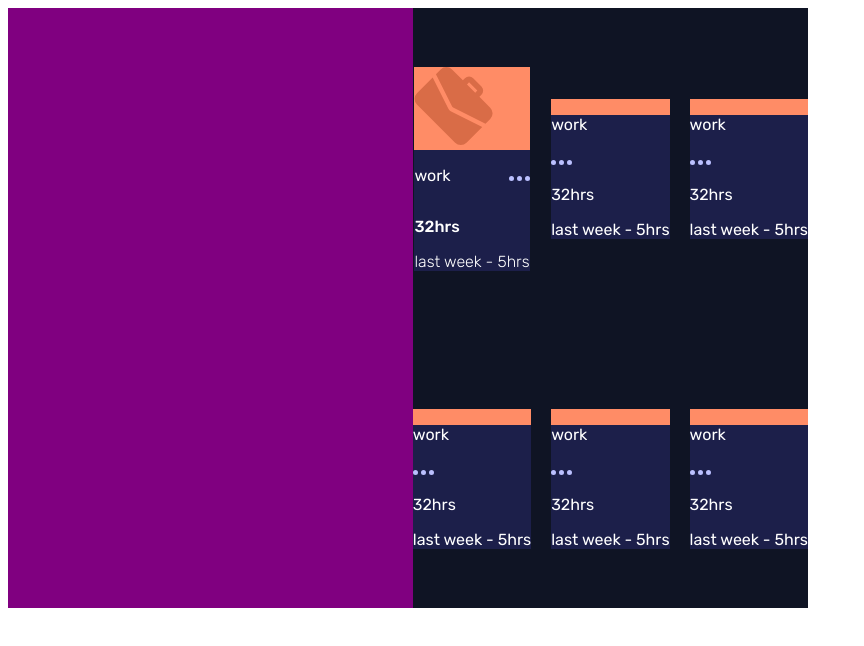
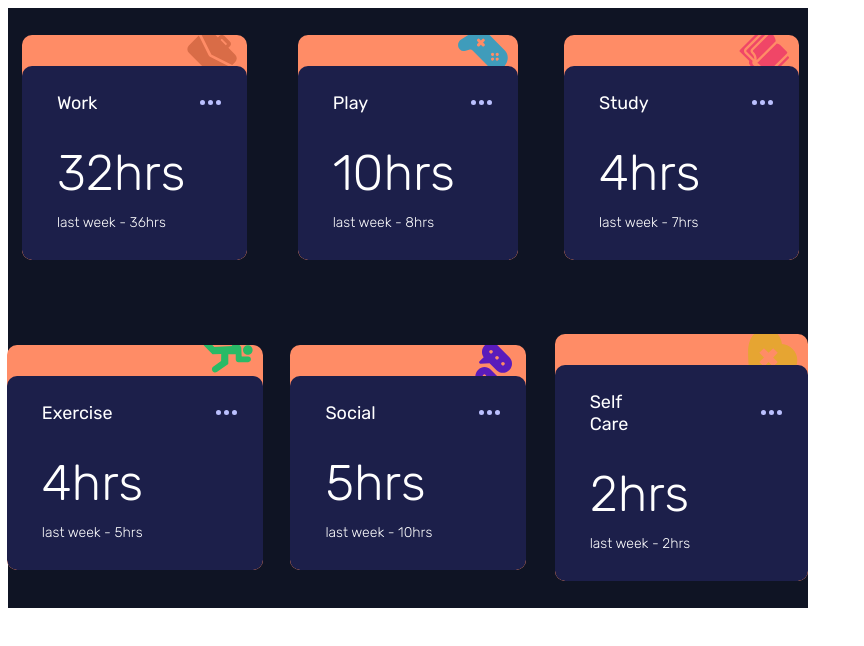
Before and after one commit to lysandra-llasat/-time-tracking-dashboard, a plain HTML site: page index.html in a window 1280 px wide. Shown: the whole page, without its empty margins (0-864 px from the left). Drawn offline with Linux system fonts and the light colour scheme.

Commit message:
Improve activity cards styling

```diff
--- a/index.html
+++ b/index.html
@@ -17,16 +17,82 @@
   <div class="wrapper-activity-card">
 
     <div class="activity-card">
-      <img src="image/icon-work.svg" alt="" class="img-activity">
+      <div class="activity-header">
+        <img src="image/icon-work.svg" alt="" class="img-activity">
+      </div>
+
       <div class="texte-card">
         <div class="title-container">
-          <p class="title-card"> work </p>
-          <div>
+          <p class="title-card"> Work </p>
+          <div class="img-ellipsis">
             <img src="image/icon-ellipsis.svg" alt="" class="">
           </div>
         </div>
         <p class="time">
           32hrs
+        </p>
+        <span class="texte">
+          last week - 36hrs
+        </span>
+      </div>
+    </div>
+
+    <div class="activity-card">
+      <div class="activity-header">
+        <img src="image/icon-play.svg" alt="" class="img-activity">
+      </div>
+
+      <div class="texte-card">
+        <div class="title-container">
+          <p class="title-card"> Play </p>
+          <div class="img-ellipsis">
+            <img src="image/icon-ellipsis.svg" alt="" class="">
+          </div>
+        </div>
+        <p class="time">
+          10hrs
+        </p>
+        <span class="texte">
+          last week - 8hrs
+        </span>
+      </div>
+    </div>
+
+    <div class="activity-card">
+      <div class="activity-header">
+        <img src="image/icon-study.svg" alt="" class="img-activity">
+      </div>
+
+      <div class="texte-card">
+        <div class="title-container">
+          <p class="title-card"> Study </p>
+          <div class="img-ellipsis">
+            <img src="image/icon-ellipsis.svg" alt="" class="">
+          </div>
+        </div>
+        <p class="time">
+          4hrs
+        </p>
+        <span class="texte">
+          last week - 7hrs
+        </span>
+      </div>
+    </div>
+
+    <div class="activity-card">
+      <div class="activity-header">
+        <img src="image/icon-exercise.svg" alt="" class="img-activity">
+      </div>
+
+      <div class="texte-card">
+        <div class="title-container">
+          <p class="title-card"> Exercise </p>
+          <div class="img-ellipsis">
+            <img src="image/icon-ellipsis.svg" alt="" class="">
+          </div>
+        </div>
+        <p class="time">
+          4hrs
         </p>
         <span class="texte">
           last week - 5hrs
@@ -35,76 +101,43 @@
     </div>
 
     <div class="activity-card">
+      <div class="activity-header">
+        <img src="image/icon-social.svg" alt="" class="img-activity">
+      </div>
+
       <div class="texte-card">
-        <div>
-          <p class="title-card"> work </p>
-          <img src="image/icon-ellipsis.svg" alt="" class="">
+        <div class="title-container">
+          <p class="title-card"> Social </p>
+          <div class="img-ellipsis">
+            <img src="image/icon-ellipsis.svg" alt="" class="">
+          </div>
         </div>
-        <p>
-          32hrs
+        <p class="time">
+          5hrs
         </p>
-        <span>
-          last week - 5hrs
+        <span class="texte">
+          last week - 10hrs
         </span>
       </div>
     </div>
 
     <div class="activity-card">
+      <div class="activity-header">
+        <img src="image/icon-self-care.svg" alt="" class="img-activity">
+      </div>
+
       <div class="texte-card">
-        <div>
-          <p class="title-card"> work </p>
-          <img src="image/icon-ellipsis.svg" alt="" class="">
+        <div class="title-container">
+          <p class="title-card"> Self Care </p>
+          <div class="img-ellipsis">
+            <img src="image/icon-ellipsis.svg" alt="" class="">
+          </div>
         </div>
-        <p>
-          32hrs
+        <p class="time">
+          2hrs
         </p>
-        <span>
-          last week - 5hrs
-        </span>
-      </div>
-    </div>
-
-    <div class="activity-card">
-      <div class="texte-card">
-        <div>
-          <p class="title-card"> work </p>
-          <img src="image/icon-ellipsis.svg" alt="" class="">
-        </div>
-        <p>
-          32hrs
-        </p>
-        <span>
-          last week - 5hrs
-        </span>
-      </div>
-    </div>
-
-    <div class="activity-card">
-      <div class="texte-card">
-        <div>
-          <p class="title-card"> work </p>
-          <img src="image/icon-ellipsis.svg" alt="" class="">
-        </div>
-        <p>
-          32hrs
-        </p>
-        <span>
-          last week - 5hrs
-        </span>
-      </div>
-    </div>
-
-    <div class="activity-card">
-      <div class="texte-card">
-        <div>
-          <p class="title-card"> work </p>
-          <img src="image/icon-ellipsis.svg" alt="" class="">
-        </div>
-        <p>
-          32hrs
-        </p>
-        <span>
-          last week - 5hrs
+        <span class="texte">
+          last week - 2hrs
         </span>
       </div>
     </div>
--- a/style.css
+++ b/style.css
@@ -17,6 +17,7 @@
 body{
     font-family: var(--font-primary);
     color: white;
+    font-size: 18px;
 
 }
 
@@ -44,28 +45,70 @@ body{
 
 .activity-card{
     background-color: var(--orange-work);
+    border-radius: 10px;
+    position: relative;
+    position: relative;
+    overflow: hidden;
+    border-radius: 10px;
+
 
 
 }
-.texte-card{
-    background-color:var(--Navy-900);
-}
+
 
 .title-card{
     font-weight: 400;
+    margin-top: 26px;
 }
 
 .time{
-    font-weight: 500;
+    font-weight: 300;
+    font-size: 50px;
+    margin-top: 0px ;
+    margin-bottom: 7px;
 }
 
 .texte{
     font-weight: 300;
+    font-size: 14px;
 }
 
 .title-container{
     display: flex;
     align-items: center;
     justify-content: space-between;
+   padding-bottom: 11px;
+}
+
+
+.img-activity{
+    position: absolute ;
+    margin-top: 33px;
+    width: 50px;
+    height: auto;
+    padding-right: 10px;
 
 }
+
+
+.activity-header {
+    height: 70px;
+    display: flex;
+    justify-content: flex-end;
+    margin-top: -39px;
+}
+.texte-card{
+    background-color:var(--Navy-900);
+    border-radius: 10px;
+    position: relative;
+    padding-bottom: 28px;
+    padding-left: 35px;
+
+}
+
+.img-ellipsis{
+    margin-left: 103px;
+  margin-right: 0px;
+  padding-right: 26px;
+
+}
```
